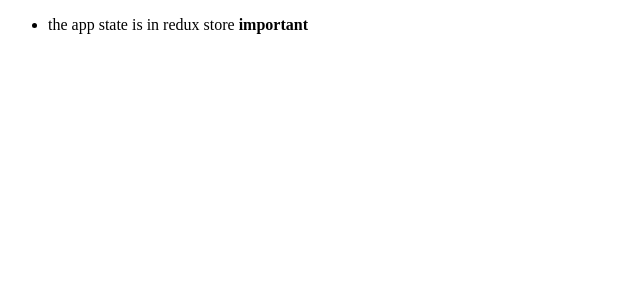
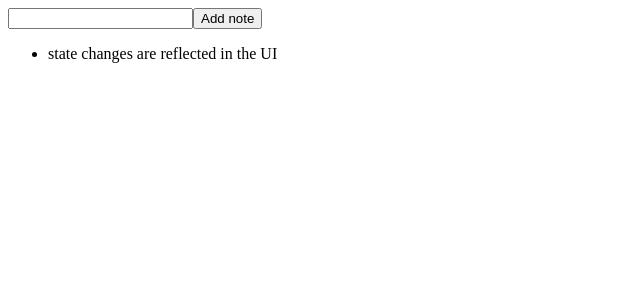
Before and after one commit to AkashTolange/fullstackopen-workshops, a React (Vite) app in the folder fullstackopen-workshops/part-6/redux-notes/: page / in a window 1280 px wide. Shown: the top 300 px of the page, without its empty margins (0-640 px from the left). Built offline with nearby package versions, Linux system fonts and the light colour scheme.

Commit message:
Add functionality to toggle note importance

```diff
--- a/fullstackopen-workshops/part-6/redux-notes/src/main.jsx
+++ b/fullstackopen-workshops/part-6/redux-notes/src/main.jsx
@@ -1,38 +1,87 @@
 // import { StrictMode } from 'react'
-import { createRoot } from 'react-dom/client'
+import { createRoot } from "react-dom/client";
 import { createStore } from "redux";
-import noteReducer from './reducers/noteReducer';
+import noteReducer from "./reducers/noteReducer";
 //reduxstore
 const store = createStore(noteReducer);
-//store.dispatch()
-store.dispatch({
-  type:'NEW_NOTE',
-  payload: {
-    content: 'the app state is in redux store',
-    important: true,
-    id: 1
+// //store.dispatch()
+// store.dispatch({
+//   type:'NEW_NOTE',
+//   payload: {
+//     content: 'the app state is in redux store',
+//     important: true,
+//     id: 1
+//   }
+// })
+
+const App = () => {
+
+  const createNote =(newNote) => {
+    return {
+      type: "NEW_NOTE",
+      payload: newNote,
+    };
+  };
+
+
+  const addNote = (e) => {
+    e.preventDefault();
+    // console.dir(e.target);
+    console.dir(e.target.myInput.value);
+    const newNote = {
+      content: e.target.myInput.value,
+      important: true,
+      id: store.getState().length + 1,
+    }
+    store.dispatch(createNote(newNote));
+  };
+
+  const toggleImportanceOf =(id) => {
+    return  {
+      type: "TOGGLE_IMPORTANCE",
+      payload: id,
+    };
   }
-})
 
-const App =() => {
-  return(
+  const toggleImportant = (id) => {
+    // e.preventDefault();
+    store.dispatch(toggleImportanceOf(id));
+  };
+
+  return (
     <div>
+      <form onSubmit={addNote}>
+        <input name="myInput" />
+        <button type="submit">Add note</button>
+      </form>
       <ul>
-        {store.getState().map(note=>
-          <li key={note.id}>
-            {note.content} <strong>{note.important ? 'important' : ''}</strong>
+        {store.getState().map((note) => (
+          <li key={note.id} onClick={() => {toggleImportant(note.id)}}>
+            {note.content}{" "}
+            <strong >
+              {note.important ? "important" : ""}
+            </strong>
           </li>
-        )}
+        ))}
       </ul>
     </div>
-  )
-}
+  );
+};
 
-const container = document.getElementById('root');
+const container = document.getElementById("root");
 const root = createRoot(container);
 root.render(<App />);
 store.subscribe(() => {
-    root.render(<App/>)
+  root.render(<App />);
+});
+
+store.dispatch({
+  type: "NEW_NOTE",
+  payload: {
+    content: "state changes are reflected in the UI",
+    important: false,
+    id: 1,
+  },
 });
 
 // createRoot(document.getElementById('root')).render(
```
